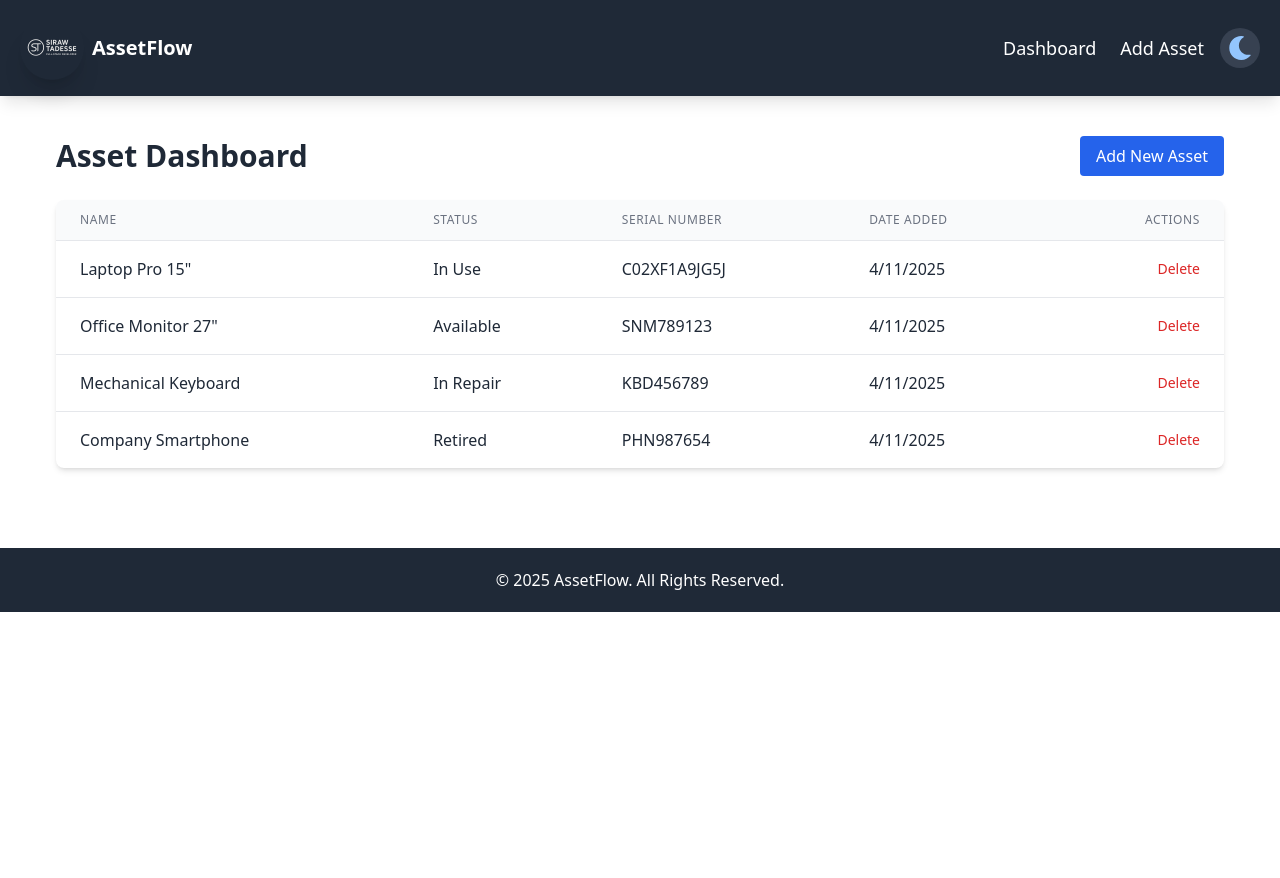
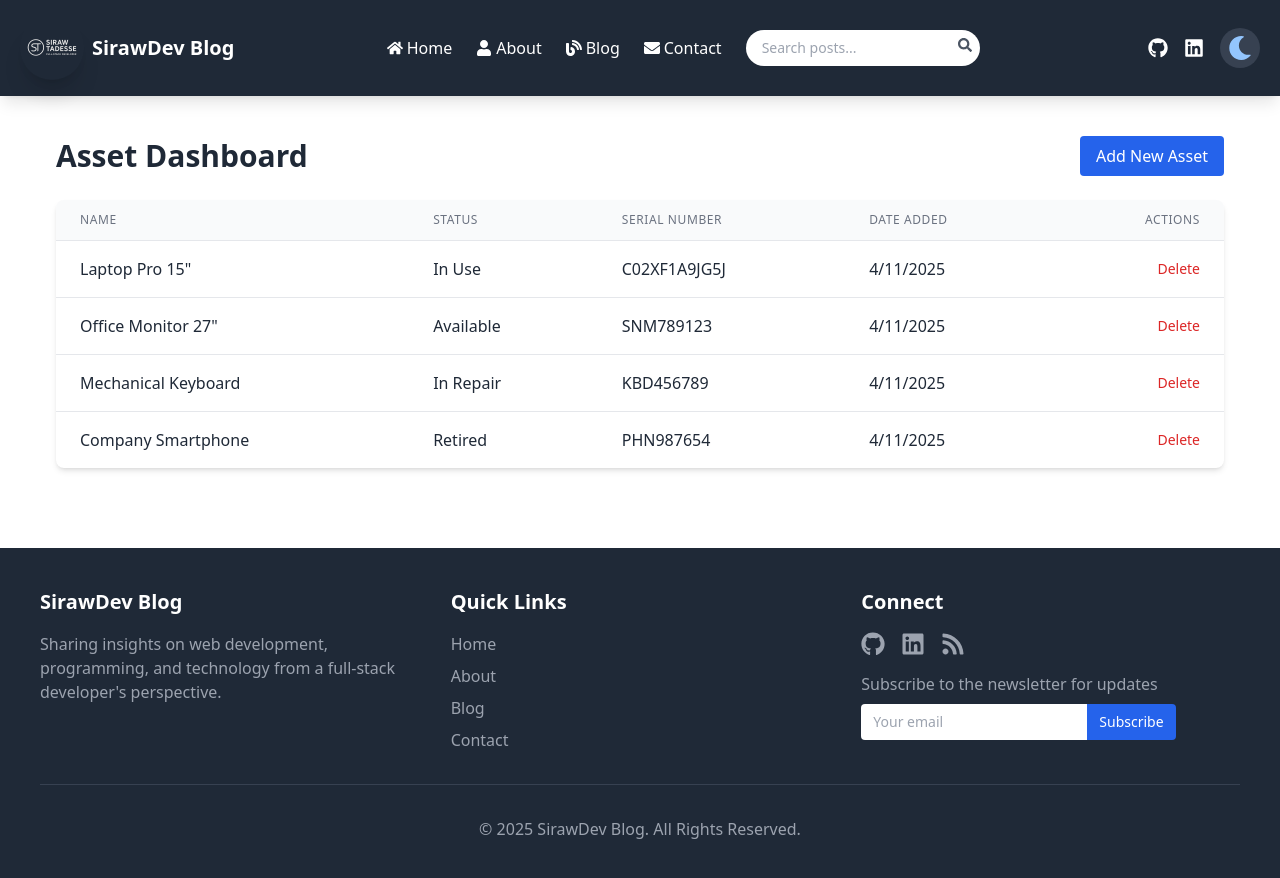
Before and after one commit to sirawtadesse/siraw-website, a Next.js app: page / in a window 1280 px wide. Shown: the top 878 px of the page. Before the commit the page ends 800 px from the top, so only its background shows below. Built offline with nearby package versions, Linux system fonts and the light colour scheme.

Commit message:
Update Layout.js

```diff
--- a/components/Layout.js
+++ b/components/Layout.js
@@ -1,12 +1,15 @@
 import React, { useState, useEffect } from 'react';
 import Link from 'next/link';
 import {
-  FaSun, FaMoon, FaBars, FaTimes
+  FaSun, FaMoon, FaBars, FaTimes, FaHome,
+  FaUser, FaBlog, FaEnvelope, FaGithub, FaLinkedin,
+  FaSearch, FaRss
 } from 'react-icons/fa';
 
 const Layout = ({ children }) => {
   const [darkMode, setDarkMode] = useState(false);
   const [isMenuOpen, setIsMenuOpen] = useState(false);
+  const [searchQuery, setSearchQuery] = useState('');
 
   useEffect(() => {
     const storedTheme = localStorage.getItem('theme');
@@ -32,6 +35,12 @@ const Layout = ({ children }) => {
 
   const toggleMenu = () => setIsMenuOpen(!isMenuOpen);
 
+  const handleSearch = (e) => {
+    e.preventDefault();
+    // Implement search functionality
+    alert(`Searching for: ${searchQuery}`);
+  };
+
   return (
     <div className="min-h-screen bg-white dark:bg-gray-900 text-gray-800 dark:text-gray-200 transition-colors duration-500">
       <header className="fixed top-0 w-full z-50 bg-gray-800 dark:bg-gray-700 text-white shadow-lg">
@@ -43,42 +52,170 @@ const Layout = ({ children }) => {
                 alt="Logo"
                 className="w-12 h-12 md:w-16 md:h-16 object-cover rounded-full shadow-xl hover:scale-105 transition-transform duration-300"
               />
-              <span className="text-xl font-bold">AssetFlow</span>
+              <span className="text-xl font-bold">SirawDev Blog</span>
             </a>
           </Link>
 
+          {/* Desktop Navigation */}
+          <div className="hidden md:flex items-center space-x-6">
+            <Link href="/" legacyBehavior>
+              <a className="hover:text-blue-400 transition-colors flex items-center">
+                <FaHome className="mr-1" /> Home
+              </a>
+            </Link>
+            <Link href="/about" legacyBehavior>
+              <a className="hover:text-blue-400 transition-colors flex items-center">
+                <FaUser className="mr-1" /> About
+              </a>
+            </Link>
+            <Link href="/blog" legacyBehavior>
+              <a className="hover:text-blue-400 transition-colors flex items-center">
+                <FaBlog className="mr-1" /> Blog
+              </a>
+            </Link>
+            <Link href="/contact" legacyBehavior>
+              <a className="hover:text-blue-400 transition-colors flex items-center">
+                <FaEnvelope className="mr-1" /> Contact
+              </a>
+            </Link>
+
+            {/* Search Form */}
+            <form onSubmit={handleSearch} className="relative">
+              <input
+                type="text"
+                placeholder="Search posts..."
+                value={searchQuery}
+                onChange={(e) => setSearchQuery(e.target.value)}
+                className="px-4 py-2 rounded-full text-gray-800 text-sm focus:outline-none focus:ring-2 focus:ring-blue-400"
+              />
+              <button type="submit" className="absolute right-2 top-2 text-gray-600">
+                <FaSearch size={14} />
+              </button>
+            </form>
+          </div>
+
           <div className="flex items-center space-x-4">
+            {/* Mobile menu button */}
             <div className="md:hidden">
               <button onClick={toggleMenu} className="text-white focus:outline-none">
                 {isMenuOpen ? <FaTimes size={24} /> : <FaBars size={24} />}
               </button>
             </div>
 
-            <ul className={`fixed inset-0 bg-gray-800 dark:bg-gray-700 bg-opacity-95 p-10 space-y-6 transform ${isMenuOpen ? 'translate-x-0' : 'translate-x-full'} transition-transform duration-500 md:relative md:translate-x-0 md:flex md:space-x-6 md:space-y-0 md:bg-transparent md:p-0`}>
-              <li>
-                <Link href="/" legacyBehavior>
-                  <a onClick={() => setIsMenuOpen(false)} className="block text-lg hover:text-blue-400 transition-colors">Dashboard</a>
-                </Link>
-              </li>
-              <li>
-                <Link href="/add-asset" legacyBehavior>
-                  <a onClick={() => setIsMenuOpen(false)} className="block text-lg hover:text-blue-400 transition-colors">Add Asset</a>
-                </Link>
-              </li>
-            </ul>
+            {/* Social Links */}
+            <div className="hidden md:flex space-x-4">
+              <a href="https://github.com/sirawdev" className="hover:text-blue-400 transition-colors">
+                <FaGithub size={20} />
+              </a>
+              <a href="https://linkedin.com/in/sirawdev" className="hover:text-blue-400 transition-colors">
+                <FaLinkedin size={20} />
+              </a>
+            </div>
 
-            <button onClick={() => setDarkMode(!darkMode)} className="bg-gray-700 dark:bg-gray-600 p-2 rounded-full focus:outline-none transition-all duration-300 hover:scale-105" aria-label="Toggle Dark Mode">
+            {/* Dark mode toggle */}
+            <button
+              onClick={() => setDarkMode(!darkMode)}
+              className="bg-gray-700 dark:bg-gray-600 p-2 rounded-full focus:outline-none transition-all duration-300 hover:scale-105"
+              aria-label="Toggle Dark Mode"
+            >
               {darkMode ? <FaSun size={24} className="text-yellow-400" /> : <FaMoon size={24} className="text-blue-300" />}
             </button>
           </div>
         </nav>
+
+        {/* Mobile Navigation */}
+        {isMenuOpen && (
+          <div className="md:hidden bg-gray-800 dark:bg-gray-700 p-5">
+            <div className="flex flex-col space-y-4">
+              <Link href="/" legacyBehavior>
+                <a onClick={() => setIsMenuOpen(false)} className="hover:text-blue-400 transition-colors flex items-center">
+                  <FaHome className="mr-2" /> Home
+                </a>
+              </Link>
+              <Link href="/about" legacyBehavior>
+                <a onClick={() => setIsMenuOpen(false)} className="hover:text-blue-400 transition-colors flex items-center">
+                  <FaUser className="mr-2" /> About
+                </a>
+              </Link>
+              <Link href="/blog" legacyBehavior>
+                <a onClick={() => setIsMenuOpen(false)} className="hover:text-blue-400 transition-colors flex items-center">
+                  <FaBlog className="mr-2" /> Blog
+                </a>
+              </Link>
+              <Link href="/contact" legacyBehavior>
+                <a onClick={() => setIsMenuOpen(false)} className="hover:text-blue-400 transition-colors flex items-center">
+                  <FaEnvelope className="mr-2" /> Contact
+                </a>
+              </Link>
+
+              {/* Mobile Search */}
+              <form onSubmit={handleSearch} className="relative mt-4">
+                <input
+                  type="text"
+                  placeholder="Search posts..."
+                  value={searchQuery}
+                  onChange={(e) => setSearchQuery(e.target.value)}
+                  className="w-full px-4 py-2 rounded-full text-gray-800 text-sm focus:outline-none focus:ring-2 focus:ring-blue-400"
+                />
+                <button type="submit" className="absolute right-2 top-2 text-gray-600">
+                  <FaSearch size={14} />
+                </button>
+              </form>
+            </div>
+          </div>
+        )}
       </header>
 
       <main className="pt-24 container mx-auto px-4">{children}</main>
 
-      <footer className="p-5 bg-gray-800 dark:bg-gray-700 text-white mt-10">
-        <div className="container mx-auto text-center">
-            © {new Date().getFullYear()} AssetFlow. All Rights Reserved.
+      <footer className="p-10 bg-gray-800 dark:bg-gray-700 text-white mt-10">
+        <div className="container mx-auto grid grid-cols-1 md:grid-cols-3 gap-8">
+          <div>
+            <h3 className="text-xl font-bold mb-4">SirawDev Blog</h3>
+            <p className="text-gray-400">
+              Sharing insights on web development, programming, and technology from a full-stack developer's perspective.
+            </p>
+          </div>
+
+          <div>
+            <h3 className="text-xl font-bold mb-4">Quick Links</h3>
+            <ul className="space-y-2">
+              <li><Link href="/" legacyBehavior><a className="text-gray-400 hover:text-blue-400">Home</a></Link></li>
+              <li><Link href="/about" legacyBehavior><a className="text-gray-400 hover:text-blue-400">About</a></Link></li>
+              <li><Link href="/blog" legacyBehavior><a className="text-gray-400 hover:text-blue-400">Blog</a></Link></li>
+              <li><Link href="/contact" legacyBehavior><a className="text-gray-400 hover:text-blue-400">Contact</a></Link></li>
+            </ul>
+          </div>
+
+          <div>
+            <h3 className="text-xl font-bold mb-4">Connect</h3>
+            <div className="flex space-x-4 mb-4">
+              <a href="https://github.com/sirawdev" className="text-gray-400 hover:text-blue-400">
+                <FaGithub size={24} />
+              </a>
+              <a href="https://linkedin.com/in/sirawdev" className="text-gray-400 hover:text-blue-400">
+                <FaLinkedin size={24} />
+              </a>
+              <a href="/rss.xml" className="text-gray-400 hover:text-blue-400">
+                <FaRss size={24} />
+              </a>
+            </div>
+            <p className="text-gray-400">Subscribe to the newsletter for updates</p>
+            <form className="mt-2">
+              <input
+                type="email"
+                placeholder="Your email"
+                className="px-3 py-2 rounded-l text-gray-800 text-sm focus:outline-none"
+              />
+              <button type="submit" className="bg-blue-600 text-white px-3 py-2 rounded-r text-sm">
+                Subscribe
+              </button>
+            </form>
+          </div>
+        </div>
+
+        <div className="border-t border-gray-700 mt-8 pt-8 text-center text-gray-400">
+          © {new Date().getFullYear()} SirawDev Blog. All Rights Reserved.
         </div>
       </footer>
     </div>
```
